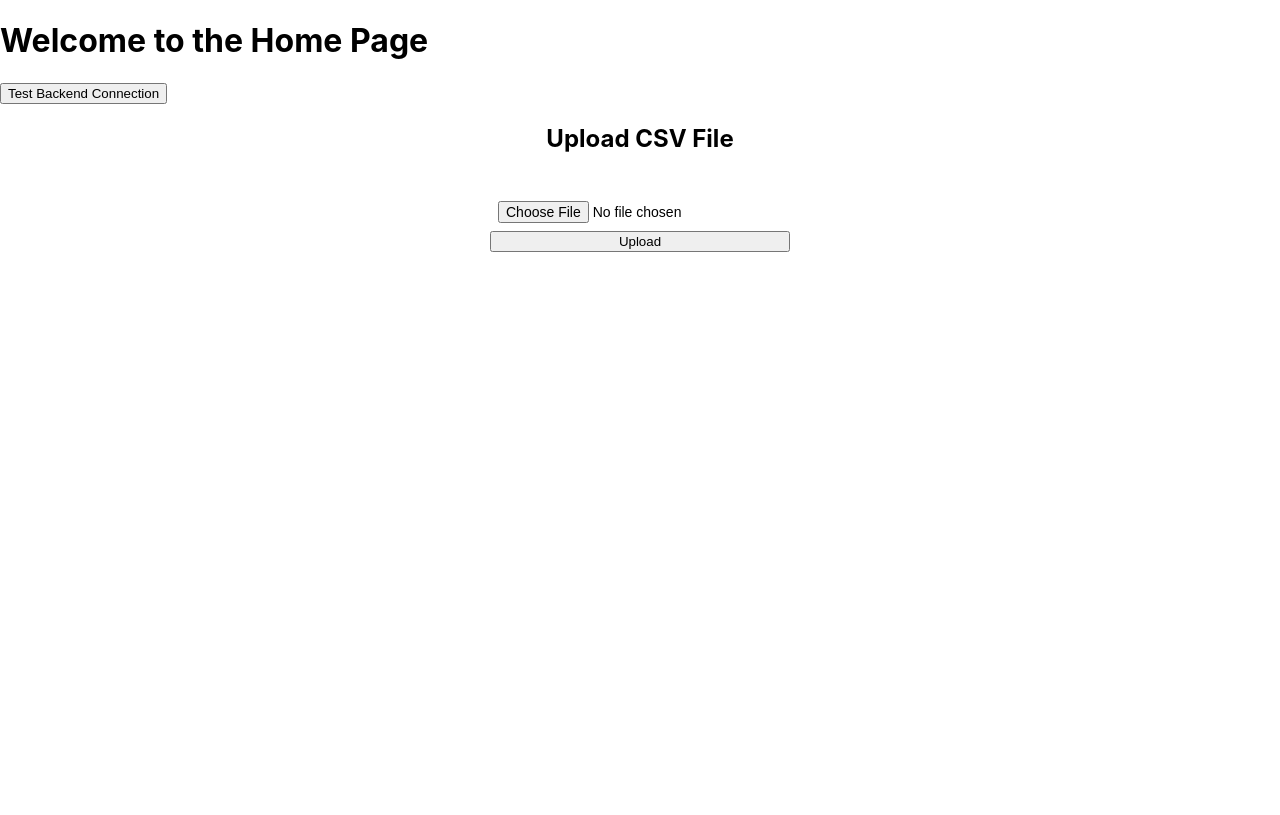
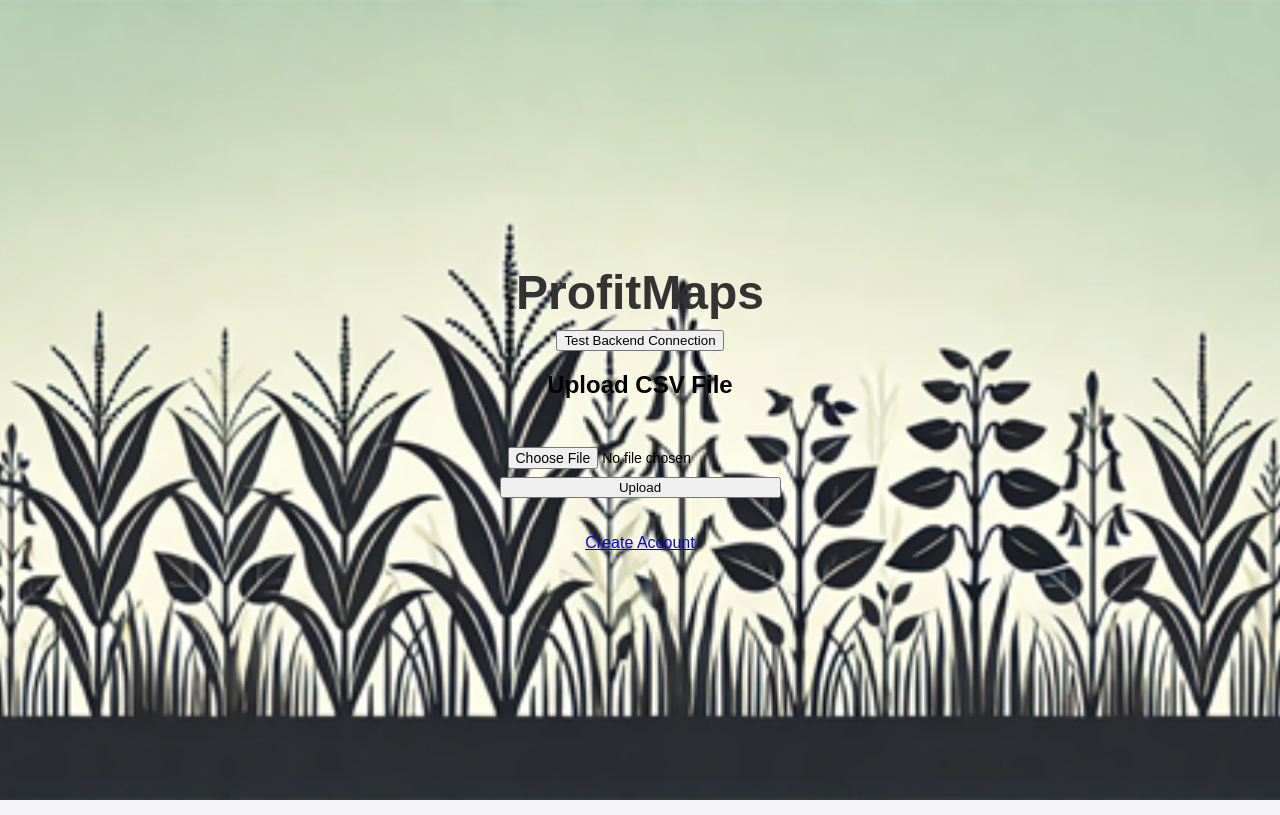
Before and after one commit to it-sd-capstone/capstone-project-agridevs, a React (Create React App) app in the folder frontend/: page /home in a window 1280 px wide. Built offline with nearby package versions, Linux system fonts and the light colour scheme; the HTML template or start-up script is replaced by a standard one.

Commit message:
More UI foundation work and cleaning up duplicate sql code

```diff
--- a/frontend/src/CreateAccountPage.js
+++ b/frontend/src/CreateAccountPage.js
@@ -74,9 +74,9 @@ function CreateAccountPage() {
     };
 
     return (
-        <div>
-            <div>
-                <Link to="/Home">Back to Home</Link>
+        <div className="createAccountPage-container">
+            <div className="backButton">
+                <Link to="/Home">Back</Link>
             </div>
 
             <h2>Create a New Profit Map Account</h2>
--- a/frontend/src/Home.css
+++ b/frontend/src/Home.css
@@ -1,38 +1,29 @@
-.App {
-  text-align: center;
+/* Home Page Styles */
+body {
+  font-family: 'Arial', sans-serif;
+  margin: 0;
+  padding: 0;
+  background-color: #f4f4f9;
 }
 
-.App-logo {
-  height: 40vmin;
-  pointer-events: none;
+/* Home container layout */
+.home-container {
+  display: flex;
+  flex-direction: column;
+  justify-content: center;
+  align-items: center;
+  height: 100vh;
+  text-align: center;
+  padding: 0 20px;
 }
 
-@media (prefers-reduced-motion: no-preference) {
-  .App-logo {
-    animation: App-logo-spin infinite 20s linear;
-  }
+/* Header */
+.header {
+  margin-top: 0;
 }
 
-.App-header {
-  background-color: #282c34;
-  min-height: 10vh;
-  display: flex;
-  flex-direction: column;
-  align-items: center;
-  justify-content: center;
-  font-size: calc(10px + 2vmin);
-  color: white;
+.header h1 {
+  font-size: 3rem;
+  color: #333;
+  margin-bottom: 10px;
 }
-
-.App-link {
-  color: #61dafb;
-}
-
-@keyframes App-logo-spin {
-  from {
-    transform: rotate(0deg);
-  }
-  to {
-    transform: rotate(360deg);
-  }
-}
--- a/frontend/src/Home.js
+++ b/frontend/src/Home.js
@@ -1,13 +1,28 @@
 import React from 'react';
 import TestComponent from './TestComponent';
 import CSVUploadComponent from './CSVUploadComponent';
+import {Link} from "react-router-dom";
+import "./Home.css"
+import backgroundImage from './assets/homePageBackgroundImage.png'
 
 function Home() {
     return (
-        <div>
-            <h1>Welcome to the Home Page</h1>
-            <TestComponent />
-            <CSVUploadComponent />
+        <div  className='home-container' style={{
+                backgroundImage: `url(${backgroundImage})`,
+                backgroundSize: 'cover',
+                backgroundPosition: 'center',
+                backgroundRepeat: 'no-repeat',
+                height: '100vh',
+
+            }}>
+            <header className="header">
+                <h1>ProfitMaps</h1>
+            </header>
+            <div>
+                <TestComponent />
+                <CSVUploadComponent />
+                <Link to="/createAccountPage" className="button">Create Account</Link>
+            </div>
         </div>
     );
 }
--- a/frontend/src/index.js
+++ b/frontend/src/index.js
@@ -19,8 +19,8 @@ let seedCost = 0; // Waiting for field names for dynamic changes
 let maintenanceCost = 0; // Waiting for field names for dynamic changes
 let miscCost = 0; // Waiting for field names for dynamic changes
 
-let pricePerBushelCorn = 0; // Waiting for field names for dynamic changes
-let pricePerBushelSoybeans = 0; // Waiting for field names for dynamic changes
+//let pricePerBushelCorn = 0; // Waiting for field names for dynamic changes
+//let pricePerBushelSoybeans = 0; // Waiting for field names for dynamic changes
 
 
 // Change this to Price per acre
```
Also changed, not shown: frontend/src/assets/homePageBackgroundImage.png (added).
